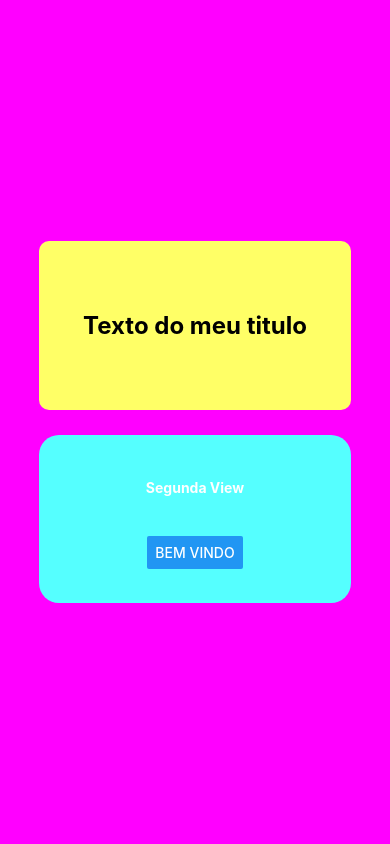
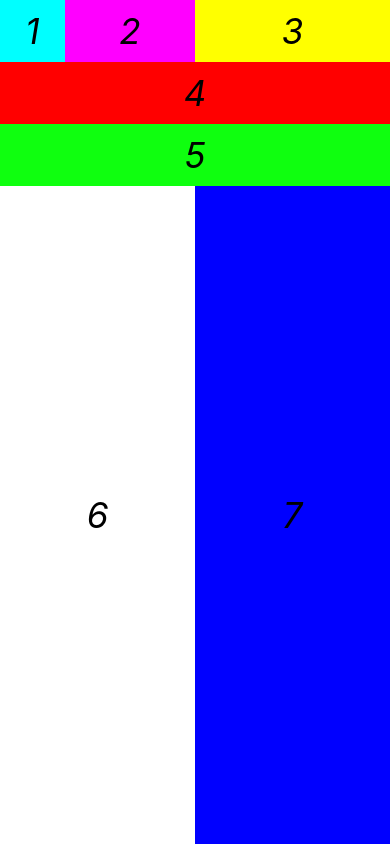
Before and after one commit to JulioVianaDev/Aulas-React-Native, a React Native app: screen / in a window 390 px wide. Built offline with nearby package versions, Linux system fonts and the light colour scheme.

Commit message:
projeto com linhas e colunas

```diff
--- a/App.js
+++ b/App.js
@@ -1,20 +1,38 @@
 import { StatusBar } from 'expo-status-bar';
 import { StyleSheet, Text, View,Button, Linking,Image } from 'react-native';
-import { styles,textos } from './estilos/estilos';
+import {styles,textos,linhas} from './estilos/estilos'
 export default function App() {
   return (
-    <View style={styles.container}>
-      <View style={styles.view1}>
-        <Text style={textos.Titulo}>
-          Texto do meu titulo
-        </Text>
+    <View style={styles.body}>
+      <View style={linhas.linha}>
+        <View style={styles.view1}>
+          <Text style={textos.description}>1</Text>
+        </View>
+        <View style={styles.view2}>
+          <Text style={textos.description}>2</Text>
+        </View>
+        <View style={styles.view3}>
+          <Text style={textos.description}>3</Text>
+        </View>
       </View>
-      <View style={styles.view2}>
-        <View style={styles.view3}>
-          <Text style={textos.description}>Segunda View</Text>
+      <View style={linhas.linha}>
+        <View style={styles.view4}>
+          <Text style={textos.description}>4</Text>
         </View>
-        <Button title='bem vindo'></Button>
       </View>
-    </View>
+      <View style={linhas.linha}>
+        <View style={styles.view5}>
+          <Text style={textos.description}>5</Text>
+        </View>
+      </View>
+      <View style={linhas.superlinha}>
+        <View style={styles.view6}>
+          <Text style={textos.description}>6</Text>
+        </View>
+        <View style={styles.view7}>
+          <Text style={textos.description}>7</Text>
+        </View>
+      </View>
+  </View>
   );
 }
--- a/estilos/estilos.js
+++ b/estilos/estilos.js
@@ -1,44 +1,76 @@
-import { StyleSheet } from "react-native";
-
-export  const styles = StyleSheet.create({
-  container: {
+import { StyleSheet  } from "react-native";
+export const styles = StyleSheet.create({
+  body: {
     flex: 1,
-    backgroundColor: '#f0ff',
+    flexDirection: 'column',
+    backgroundColor: '#f7ff',
+    alignItems: 'stretch',
+    justifyContent: 'flex-start',
+  },
+  view1: {
+    flex: 1,
+    backgroundColor: '#00ffff',
     alignItems: 'center',
     justifyContent: 'center',
   },
-  view1:{
-    backgroundColor: '#ff6',
-    width: '80%',
-    height: '20%',
+  view2: {
+    flex: 2,
+    backgroundColor: '#ff00ff',
     alignItems: 'center',
     justifyContent: 'center',
-    borderRadius: 10,
-    marginBottom: 25,
   },
-  view2:{
-    backgroundColor: '#5ff',
-    width: '80%',
-    height: '20%',
+  view3: {
+    flex: 3,
+    backgroundColor: '#ffff00',
     alignItems: 'center',
     justifyContent: 'center',
-    borderRadius: 20,
-
   },
-  view3:{
-    margin:10,
-    marginBottom:40,
-  }
+  view4: {
+    flex: 1,
+    backgroundColor: '#ff0000',
+    alignItems: 'center',
+    justifyContent: 'center',
+  },
+  view5: {
+    flex: 1,
+    backgroundColor: '#0fff0f',
+    alignItems: 'center',
+    justifyContent: 'center',
+  },
+  view6: {
+    flex: 1,
+    backgroundColor: '#ffffff',
+    alignItems: 'center',
+    justifyContent: 'center',
+  },
+  view7: {
+    flex: 1,
+    backgroundColor: '#0000ff',
+    alignItems: 'center',
+    justifyContent: 'center',
+  },
 });
 
+export const linhas = StyleSheet.create({
+  linha: {
+    flexDirection: 'row',
+    backgroundColor: '#ffffff',
+    alignItems: 'stretch',
+    justifyContent: 'center',
+  },
+  superlinha: {
+    flex: 1,
+    flexDirection: 'row',
+    backgroundColor: '#ffffff',
+    alignItems: 'stretch',
+    justifyContent: 'center',
+  },
+})
 export const textos = StyleSheet.create({
-  Titulo:{
-    fontSize: 24,
-    fontWeight: 'bold',
-  },
-  description:{
-    fontSize: 14,
-    color: '#FFFFFF',
-    fontWeight: 'bold',
-  }
+  description: {
+    color:'#000000',
+    fontSize: 35,
+    fontStyle: 'italic',
+    margin: 10,
+}
 })
```
